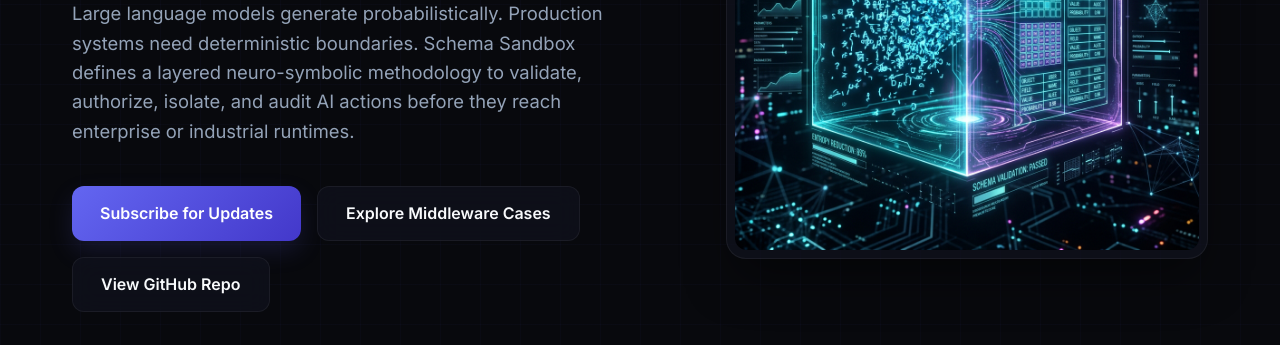
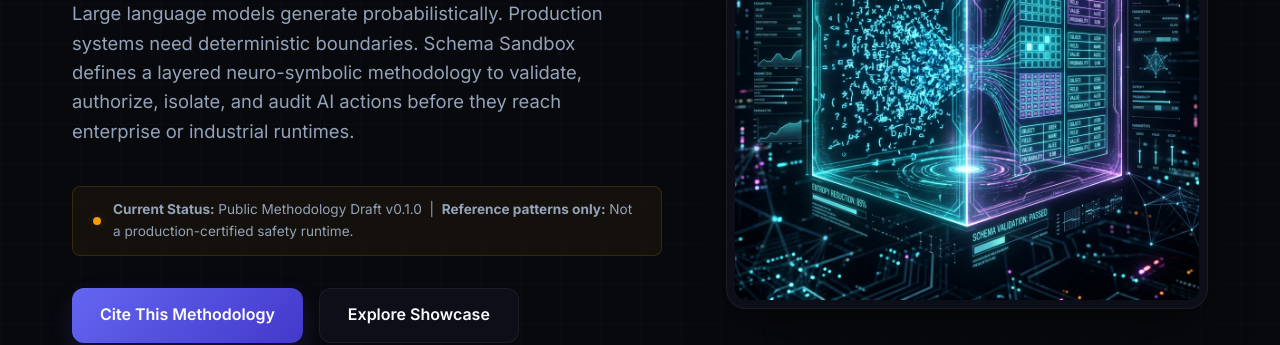
Before and after one commit to liutengjiao/Schema-Sandbox, a plain HTML site: page index.html in a window 1280 px wide. Shown: the part 476-821 px from the top of the page. Drawn offline with Linux system fonts and the light colour scheme.

Commit message:
Update website footer copyright and add status disclaimer box and primary Cite CTA

```diff
--- a/index.html
+++ b/index.html
@@ -48,9 +48,15 @@
         <p class="hero-desc">
           Large language models generate probabilistically. Production systems need deterministic boundaries. Schema Sandbox defines a layered neuro-symbolic methodology to validate, authorize, isolate, and audit AI actions before they reach enterprise or industrial runtimes.
         </p>
+        <div class="status-disclaimer">
+          <div class="status-disclaimer-indicator"></div>
+          <div class="status-disclaimer-text">
+            <strong>Current Status:</strong> Public Methodology Draft v0.1.0 &nbsp;|&nbsp; <strong>Reference patterns only:</strong> Not a production-certified safety runtime.
+          </div>
+        </div>
         <div class="hero-ctas">
-          <a href="#subscribe" class="btn btn-primary">Subscribe for Updates</a>
-          <a href="#showcase" class="btn btn-secondary">Explore Middleware Cases</a>
+          <a href="#license" class="btn btn-primary">Cite This Methodology</a>
+          <a href="#showcase" class="btn btn-secondary">Explore Showcase</a>
           <a href="https://github.com/liutengjiao/Schema-Sandbox" class="btn btn-secondary" target="_blank">View GitHub Repo</a>
         </div>
       </div>
@@ -514,7 +520,7 @@
         </div>
       </div>
       <div class="footer-bottom">
-        <p>&copy; 2026 Tengjiao Liu and Hongzong Si. All rights reserved.</p>
+        <p>&copy; 2026 Tengjiao Liu and Hongzong Si. Content licensed under CC BY 4.0; code and schemas under Apache-2.0 unless otherwise stated. Trademarks reserved.</p>
         <p>Disclaimer: This methodology is an engineering draft and does not constitute safety warranties or legal advice.</p>
       </div>
     </div>
--- a/website.css
+++ b/website.css
@@ -959,6 +959,37 @@ footer {
   gap: 1rem;
 }
 
+/* Status Disclaimer */
+.status-disclaimer {
+  display: flex;
+  align-items: center;
+  gap: 0.75rem;
+  background: rgba(245, 158, 11, 0.05);
+  border: 1px solid rgba(245, 158, 11, 0.15);
+  padding: 0.75rem 1.25rem;
+  border-radius: 8px;
+  margin-bottom: 2rem;
+  font-size: 0.85rem;
+  color: var(--text-secondary);
+  align-self: flex-start;
+}
+
+.status-disclaimer-indicator {
+  width: 8px;
+  height: 8px;
+  background-color: var(--warning);
+  border-radius: 50%;
+  box-shadow: 0 0 8px var(--warning);
+  flex-shrink: 0;
+  animation: pulse-warn 2s infinite;
+}
+
+@keyframes pulse-warn {
+  0% { transform: scale(0.95); box-shadow: 0 0 0 0 rgba(245, 158, 11, 0.5); }
+  70% { transform: scale(1); box-shadow: 0 0 0 6px rgba(245, 158, 11, 0); }
+  100% { transform: scale(0.95); box-shadow: 0 0 0 0 rgba(245, 158, 11, 0); }
+}
+
 /* Responsiveness */
 @media (max-width: 992px) {
   .hero {
@@ -974,6 +1005,11 @@ footer {
 
   .hero-desc {
     margin: 0 auto 2.5rem;
+  }
+
+  .status-disclaimer {
+    align-self: center;
+    margin: 0 auto 2rem;
   }
 
   .hero-ctas {
```
